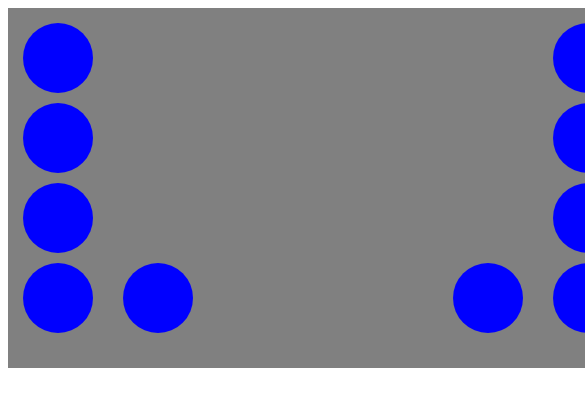
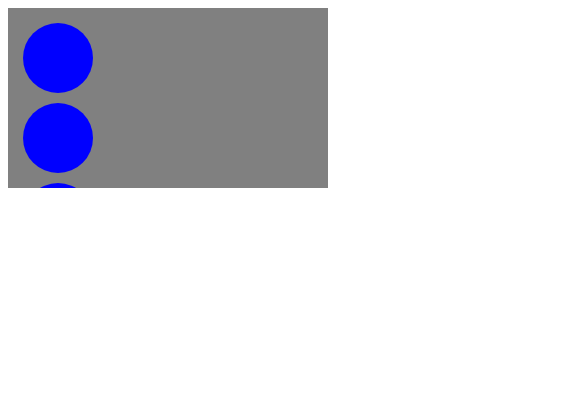
Before and after one commit to pachonjcl/invitados, a plain HTML site: page index.html in a window 390 px wide. Shown: the top 406 px of the page, 585 px wide, since content can reach past the window. Drawn offline with nearby package versions, Linux system fonts and the light colour scheme.

Commit message:
change to fit on cellphone

```diff
--- a/index.html
+++ b/index.html
@@ -14,8 +14,8 @@
     <script src="js/angular.js"></script>
 </head>
 <script>
-    var height = 360;
-    var width = 640;
+    var height = 180;
+    var width = 320;
     var radius = 35;
     var distance = 80;
     var jsonCircles = [
```
